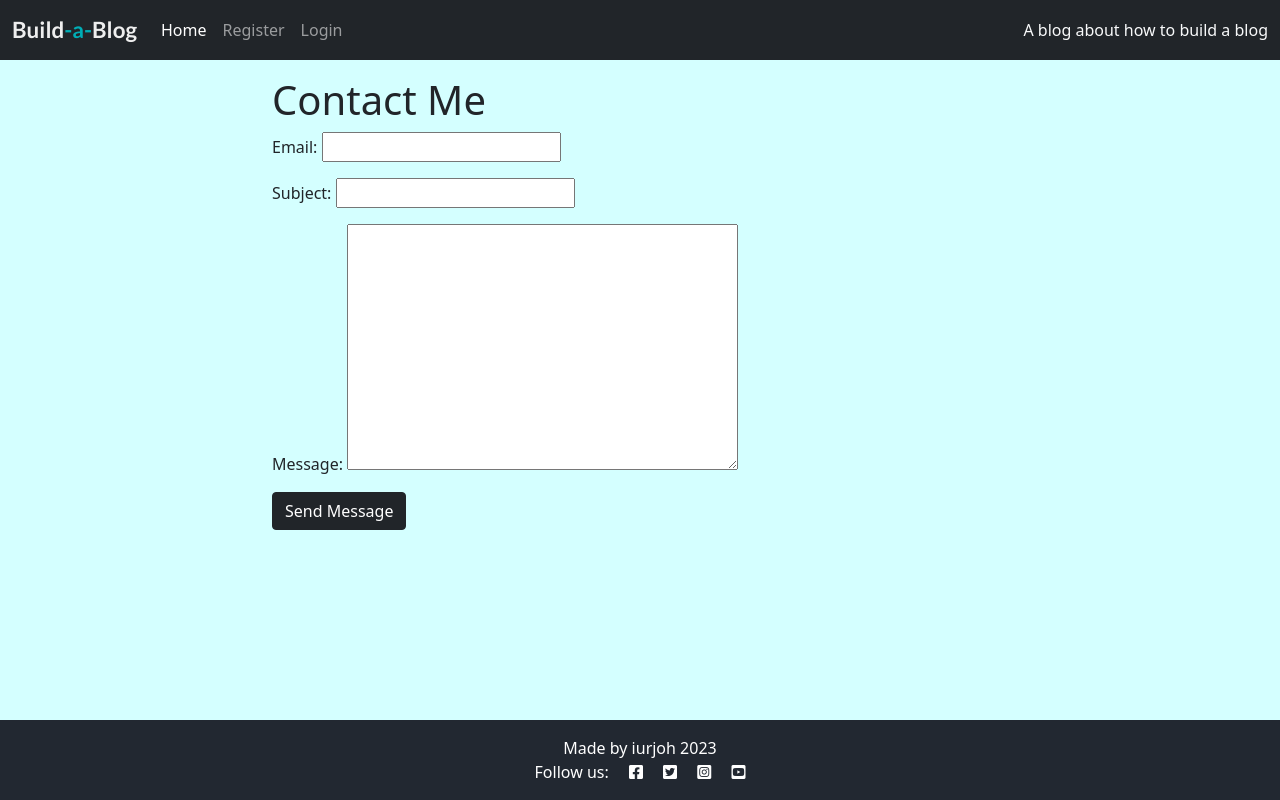
After one commit to iurjoh/Build-a-blog, a Django app: page /contact/ in a window 1280 px wide. The commit adds this page. Run offline with Django 3.2, Linux system fonts and the light colour scheme.

Commit message:
Create a post_contact function

```diff
--- a/blog/forms.py
+++ b/blog/forms.py
@@ -1,4 +1,4 @@
-from .models import Comment, Post
+from .models import Comment, Post, Contact
 from django import forms
 
 
@@ -7,7 +7,30 @@ class CommentForm(forms.ModelForm):
         model = Comment
         fields = ('body',)
 
+
 class PostForm(forms.ModelForm):
     class Meta:
         model = Post
-        fields = ("title", "slug", "featured_image", "excerpt", "content",)
+        fields = ("title", "featured_image", "excerpt", "content", "status",)
+
+
+class ContactForm(forms.ModelForm):
+    class Meta:
+        model = Contact
+        fields = ('email', 'subject', 'message',)
+
+    def __init__(self, *args, **kwargs):
+        self.user = kwargs.pop('user', None)  # Get the 'user' argument if provided
+        super().__init__(*args, **kwargs)
+
+    def save(self, commit=True):
+        contact = super().save(commit=False)
+
+        # Set the user if available
+        if self.user:
+            contact.user = self.user
+
+        if commit:
+            contact.save()
+
+        return contact
--- a/blog/models.py
+++ b/blog/models.py
@@ -1,6 +1,7 @@
 from django.db import models
 from django.contrib.auth.models import User
 from cloudinary.models import CloudinaryField
+from django.utils.text import slugify
 
 
 STATUS = ((0, "Draft"), (1, "Published"))
@@ -32,6 +33,10 @@ class Post(models.Model):
     def number_of_likes(self):
         return self.likes.count()
 
+    def save(self, *args, **kwargs):
+        if not self.slug:
+            self.slug = slugify(self.title)  # Generate the slug when saving the post
+        super().save(*args, **kwargs)
 
 class Comment(models.Model):
     post = models.ForeignKey(Post, on_delete=models.CASCADE,
@@ -47,3 +52,14 @@ class Comment(models.Model):
 
     def __str__(self):
         return f"Comment {self.body} by {self.name}"
+
+
+class Contact(models.Model):
+    user = models.ForeignKey(User, on_delete=models.CASCADE)
+    email = models.EmailField()
+    subject = models.CharField(max_length=100)
+    message = models.TextField()
+    created_on = models.DateTimeField(auto_now_add=True)
+
+    def __str__(self):
+        return self.subject
--- a/blog/urls.py
+++ b/blog/urls.py
@@ -8,5 +8,6 @@ urlpatterns = [
     path('edit/<slug:slug>/', views.PostEdit.as_view(), name='post_edit'),
     path('delete/<slug:slug>/', views.PostDelete.as_view(), name='post_delete'),
     path('create/', views.PostCreate.as_view(), name='post_create'),
+    path('contact/', views.PostContact.as_view(), name='post_contact'),
     path('<slug:slug>/', views.PostDetail.as_view(), name='post_detail'),
 ]
--- a/blog/views.py
+++ b/blog/views.py
@@ -2,8 +2,9 @@ from django.shortcuts import render, get_object_or_404, reverse, redirect
 from django.views import generic, View
 from django.http import HttpResponseRedirect
 from django.contrib import messages
-from .models import Post
-from .forms import CommentForm, PostForm
+from .models import Post, Contact
+from .forms import CommentForm, PostForm, ContactForm
+from django.utils.text import slugify
 
 
 class PostList(generic.ListView):
@@ -126,10 +127,30 @@ class PostCreate(View):
         if form.is_valid():
             post = form.save(commit=False)
             post.author = request.user
+            post.slug = slugify(post.title)  # Generate the slug based on the title
             post.save()
             messages.success(request, "Post created successfully.")
             return redirect(reverse('post_detail', args=[post.slug]))
         else:
             messages.error(request, "Error creating post.")
 
-        return render(request, "post_create.html", args=[post.slug])
+        return render(request, "post_create.html", {"form": form})
+
+
+class PostContact(View):
+    def get(self, request):
+        form = ContactForm()
+        return render(request, 'post_contact.html', {'form': form})
+
+    def post(self, request):
+        form = ContactForm(request.POST, user=request.user)
+        if form.is_valid():
+            # Save form data as a Contact instance
+            contact = form.save()  # The name field will be pre-filled with the logged-in user's name
+
+            # Perform other actions (e.g., sending email)
+
+            messages.success(request, 'Your message has been sent successfully.')
+            return redirect('home')
+
+        return redirect('home')
--- /dev/null
+++ b/templates/post_contact.html
@@ -0,0 +1,17 @@
+{% extends "base.html" %}
+
+{% block content %}
+  <div class="container">
+    <div class="row">
+      <div class="col-md-8 mt-3 offset-md-2">
+        <h1 class="edit-title">Contact Me</h1>
+
+        <form method="POST">
+          {% csrf_token %}
+          {{ form.as_p }}
+          <button class="btn btn-dark" type="submit">Send Message</button>
+        </form>
+      </div>
+    </div>
+  </div>
+{% endblock %}
--- a/templates/post_detail.html
+++ b/templates/post_detail.html
@@ -162,6 +162,9 @@
         </div>
         <!-- Our for loop ends here -->
         {% endfor %}
+        <form action="{% url 'post_contact' %}">
+          <button type="submit" class="btn btn-dark">Contact Me</button>
+        </form>
       </div>
     </div>
     <div class="col-md-4 card mb-4 mt-3">
```
Also changed, not shown: blog/migrations/0003_contact.py (added).
